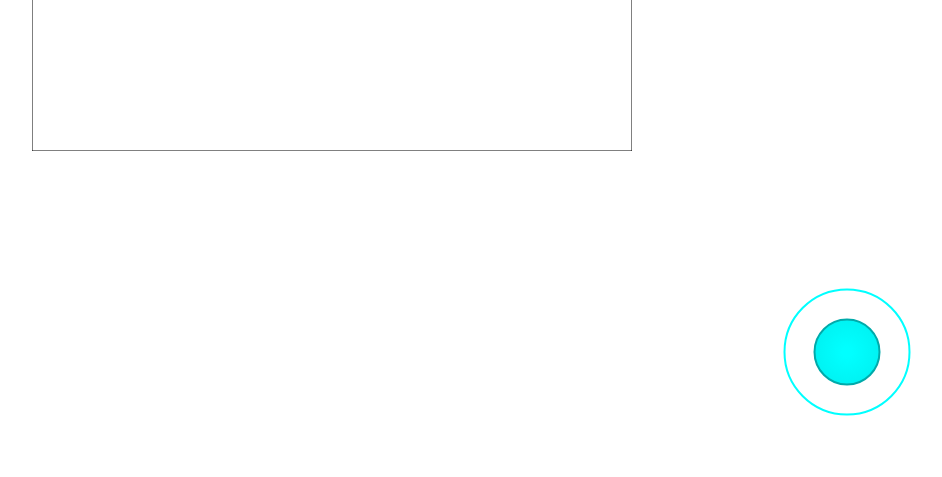
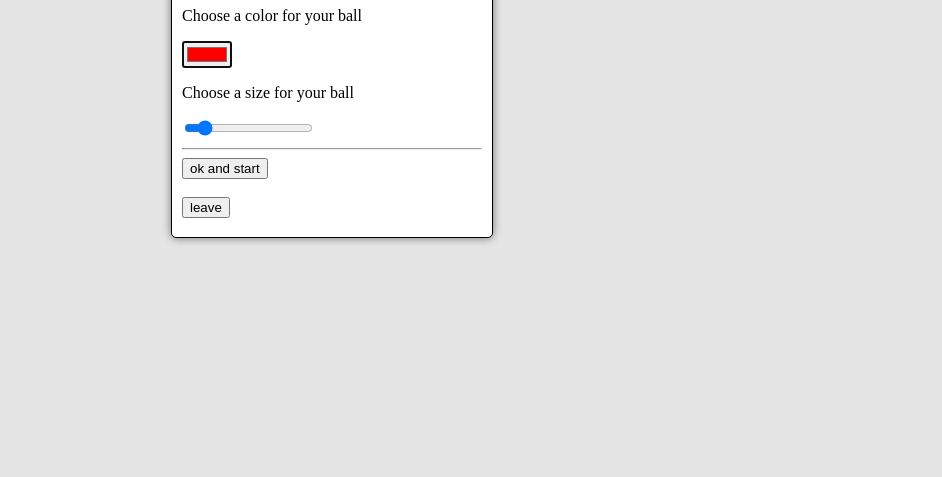
Before and after one commit to huamurui/bumping-balls, a plain HTML site: page index.html in a window 1280 px wide. Shown: the part 323-800 px from the top of the page, without its empty margins (308-1250 px from the left). Drawn offline with Linux system fonts and the light colour scheme.

Commit message:
add a ball setter

```diff
--- a/index.html
+++ b/index.html
@@ -23,12 +23,51 @@
       </div>
     </div>
 
+
+    <dialog id="dialog" style="width: 300px; height: 300px; background-color: #fff; border: 1px solid #000; border-radius: 5px; padding: 10px; box-shadow: 0 0 10px rgba(0, 0, 0, 0.5);">
+      <h1>get your ball~</h1>
+      <p>Choose a color for your ball</p>
+      <input type="color" id="color" value="#ff0000">
+      <p>Choose a size for your ball</p>
+      <input type="range" id="size" min="1" max="10" value="2">
+
+      <hr>
+      <button id="ok">ok and start</button>
+      <br><br>
+      <button id="leave">leave</button>
+    </dialog>
+
     <script  type="module" >
-      import BouncingBalls from './js/bouncing-balls.js';
-      // import render from './js/render-to-screen.js';
+      import BouncingBalls from './js/bouncing-balls.js'
+      // import myStick from './js/joy-stick.js'
+      // import render from './js/render-to-screen.js'
+      const dialog = document.getElementById('dialog')
+      const ok = document.getElementById('ok')
 
+      const color = document.getElementById('color')
+      const size = document.getElementById('size')
 
-      window.onload = BouncingBalls.init(true)
+      dialog.showModal()
+      ok.addEventListener('click', () => {
+        dialog.close()
+        let myBall = {
+          color: color.value,
+          radius: parseInt(size.value)
+        }
+        let joy3Param = {
+          title: "joystick3",
+          internalFillColor: myBall.color,
+          // 目前这个joy stick 还有个问题..主要在移动端，横屏的时候，它全乱套了。
+          internalStrokeColor: "#aaaaaa",
+          externalStrokeColor: myBall.color,
+        }
+
+        BouncingBalls.init(true, myBall, joy3Param);
+      })
+      leave.addEventListener('click', () => {
+        dialog.close()
+        // BouncingBalls.init(true);
+      })
     </script>
 </body>
 
--- a/js/bouncing-balls.js
+++ b/js/bouncing-balls.js
@@ -1,8 +1,8 @@
 import Vector2D from './vector2d.js'
 import Balls from './balls.js'
 
-import { render,Joy3 } from './render-to-screen.js'
-
+import { render } from './render-to-screen.js'
+import myStick from './joy-stick.js'
 
 
 /**************
@@ -20,17 +20,15 @@ var localDimensions = {
 /******************************************************************************************
 ** PROPERTIES USED FOR COMMUNICATION BETWEEN HELPERS, EVENTS, UPDATE AND PUBLIC FUNCTIONS **
 *******************************************************************************************/
-var updateInterval, balls, ballType, enabledCollisions
+var updateInterval, balls, ballType, enabledCollisions, Joy3Param, Joy3
 
 
 /******************
 ** MAIN FUNCTION **
 *******************/
 
-function update (){
+function update (ax = Joy3.GetX() *0.001, ay = Joy3.GetY() *0.001){
     if (enabledCollisions){
-
-
         // https://juejin.cn/post/6844904159938887687
         // check collisions and update positions & velocities
         // O(N^2) but this can be much faster, O(N*LogN) searching in quadtree structure, (or sort the points and check the closest O(N*LogN))
@@ -55,8 +53,7 @@ function update (){
       }
     }
 
-    accelerate(balls.find((ball) => ball.id == 1), Joy3.GetX() *0.001, Joy3.GetY() *0.001)
-
+    accelerate(balls.find((ball) => ball.id == 1), ax, ay)
     render(balls)
 }
 
@@ -64,15 +61,28 @@ function update (){
 ** PUBLIC FUNCTIONS **
 **********************/
 
-function init(collisions) {
+function init(collisions, myBall, joy3Param ) {
     // default values
     enabledCollisions = (typeof collisions != 'boolean') ? true : collisions
 
     ballType = Balls.HorizontalBall
     balls = []
+    console.log(myBall)
+
+    Joy3Param = joy3Param
+    Joy3 = new myStick('joy3Div',Joy3Param)
+    let theBall1 = new ballType(
+      1, // id
+      myBall.color, //color
+      myBall.radius, // radius
+      new Vector2D(300, 300), // init position
+      new Vector2D(0, 0), // init velocity
+      localDimensions  // canvas dimensions
+    )
+    balls.push(theBall1)
 
     var theBall = new ballType(
-      1, // id
+      0, // id
       '#00ffff', //color
       3, // radius
       new Vector2D(0, 0), // init position
@@ -91,29 +101,17 @@ function init(collisions) {
     )
 
     balls.push(theBall2)
-    var theBall3 = new ballType(
-      3,
-      '#ff0000',
-      10,
-      new Vector2D(0, 0),
-      new Vector2D(0, 0),
-      localDimensions
-    )
-    balls.push(theBall3)
 
     // set interval
     updateInterval = setInterval(update, intervalMs)
 }
 
 function clear() {
-
     // clear interval
     clearInterval(updateInterval)
-
     // clear canvas
     canvas.width = canvas.height = 0
 }
-
 
 let BouncingBalls = {
     init: init,
--- a/js/render-to-screen.js
+++ b/js/render-to-screen.js
@@ -2,25 +2,6 @@
 this is the file that renders the balls to the screen
 which is the only thing that the client needs to know about
  */
-
-
-
-import myStick from './joy-stick.js'
-
-let theColor = '#00ffff'
-
-var joy3Param = {
-  title: "joystick3",
-  internalFillColor: theColor,
-  // 目前这个joy stick 还有个问题..主要在移动端，横屏的时候，它全乱套了。
-  internalStrokeColor: "#00aaaa",
-  externalStrokeColor: theColor,
-}
-
-export const Joy3 =  new myStick('joy3Div', joy3Param)
-
-
-
 
 
 // global variables
@@ -40,7 +21,7 @@ setCanvasSize(dimensions)
 
 
 
-export function render( balls, theBallProperties) {
+export function render( balls) {
   context.clearRect(0, 0, dimensions.width, dimensions.width)
 
   drawCanvasBorder(context, dimensions)
```
